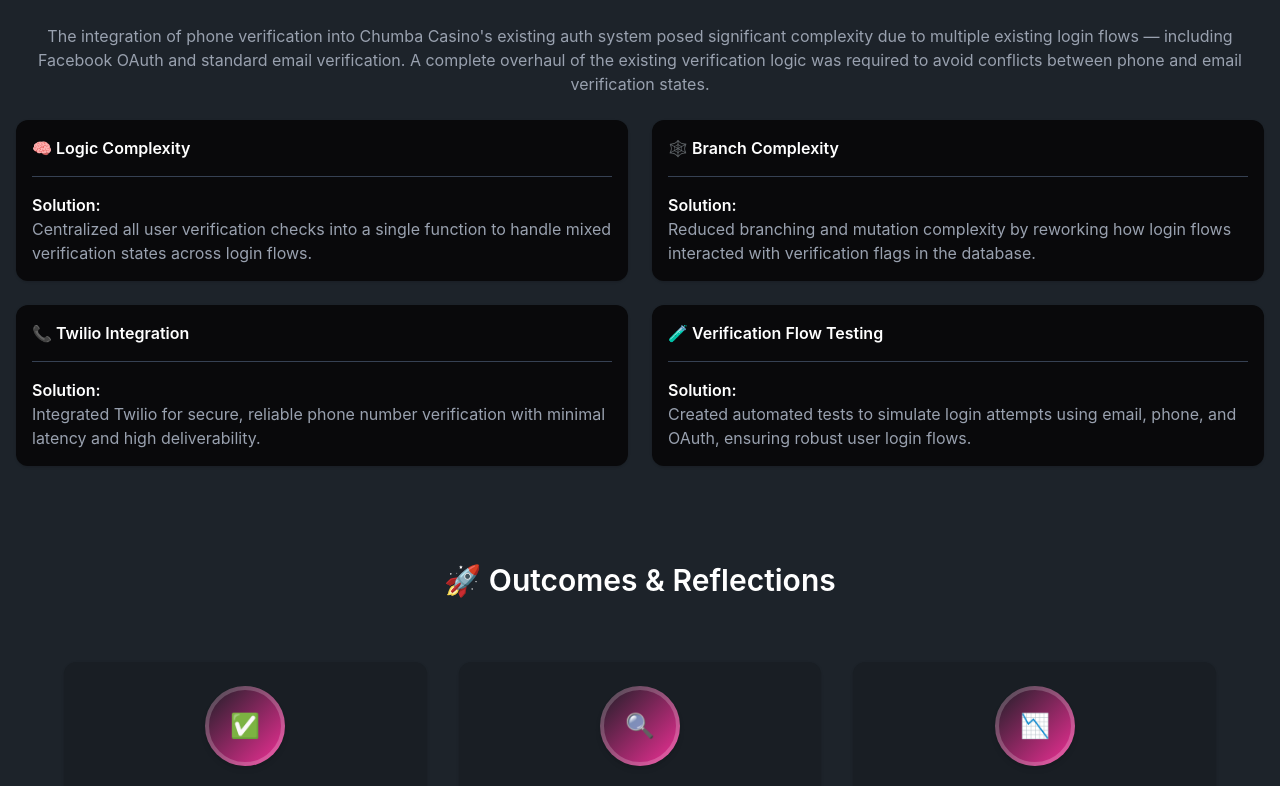
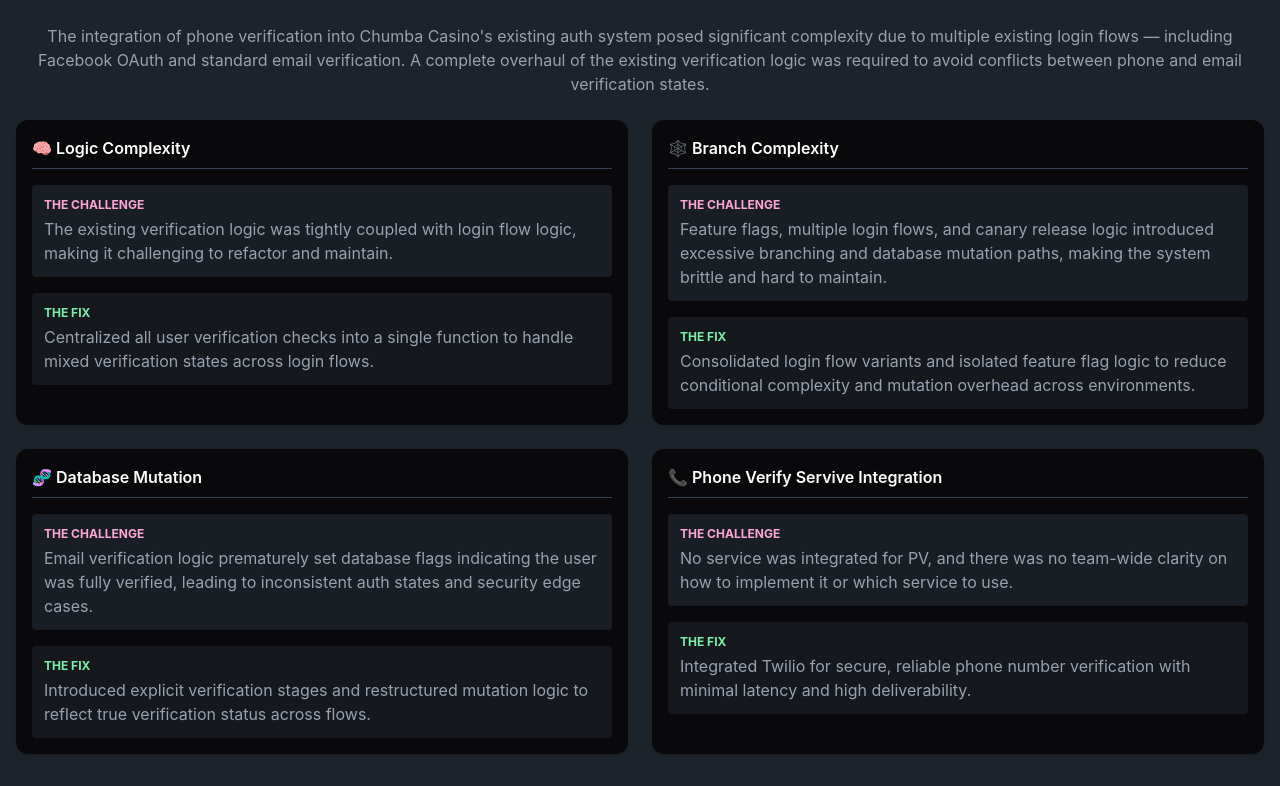
Before and after one commit to maddie-topaz/my-site, a Next.js app: page /projects/1 in a window 1280 px wide. Shown: the part 2468-3254 px from the top of the page. Built offline with nearby package versions, Linux system fonts and the light colour scheme.

Commit message:
fix: refactor feature cards

```diff
--- a/app/projects/[id]/page.tsx
+++ b/app/projects/[id]/page.tsx
@@ -222,19 +222,24 @@
             <div className="grid gap-6 text-left md:grid-cols-2">
               <FeatureCard
                 title="🧠 Logic Complexity"
-                desc="Centralized all user verification checks into a single function to handle mixed verification states across login flows."
+                problem="The existing verification logic was tightly coupled with login flow logic, making it challenging to refactor and maintain."
+                solution="Centralized all user verification checks into a single function to handle mixed verification states across login flows."
               />
               <FeatureCard
                 title="🕸️ Branch Complexity "
-                desc="Reduced branching and mutation complexity by reworking how login flows interacted with verification flags in the database."
+                problem="Feature flags, multiple login flows, and canary release logic introduced excessive branching and database mutation paths, making the system brittle and hard to maintain."
+                solution=" Consolidated login flow variants and isolated feature flag logic to reduce conditional complexity and mutation overhead across environments."
+              />
+
+              <FeatureCard
+                title="🧬 Database Mutation "
+                problem="Email verification logic prematurely set database flags indicating the user was fully verified, leading to inconsistent auth states and security edge cases."
+                solution="Introduced explicit verification stages and restructured mutation logic to reflect true verification status across flows."
               />
               <FeatureCard
-                title="📞 Twilio Integration"
-                desc="Integrated Twilio for secure, reliable phone number verification with minimal latency and high deliverability."
-              />
-              <FeatureCard
-                title="🧪 Verification Flow Testing"
-                desc="Created automated tests to simulate login attempts using email, phone, and OAuth, ensuring robust user login flows."
+                title="📞 Phone Verify Servive Integration"
+                problem="No service was integrated for PV, and there was no team-wide clarity on how to implement it or which service to use."
+                solution="Integrated Twilio for secure, reliable phone number verification with minimal latency and high deliverability."
               />
             </div>
           </div>
@@ -250,7 +255,7 @@
           custom={0.3}
           variants={fadeInUp}
         >
-          <h2 className="mb-16 text-center text-3xl font-semibold text-white">🚀 Outcomes & Reflections</h2>
+          <h2 className="mb-16 text-center text-3xl font-semibold text-white">🚀 Outcomes </h2>
 
           <div className="mx-auto grid max-w-6xl grid-cols-1 gap-8 sm:grid-cols-2 lg:grid-cols-3">
             {[
@@ -331,15 +336,19 @@
   )
 }
 
-function FeatureCard({ title, desc }: { title: string; desc: string }) {
+function FeatureCard({ title, problem, solution }: { title: string; problem: string; solution: string }) {
   return (
-    <div className="bg-neutral rounded-xl p-4 shadow">
-      <div className="mb-4 border-b border-gray-700 pb-4">
-        <h3 className="font-semibold text-white">{title}</h3>
+    <div className="bg-neutral space-y-4 rounded-xl p-4 shadow">
+      <h3 className="border-b border-gray-700 pb-2 font-semibold text-white">{title}</h3>
+
+      <div className="bg-base-200 rounded p-3">
+        <p className="mb-1 text-xs font-bold text-pink-300 uppercase">The Challenge</p>
+        <p className="text-gray-400">{problem}</p>
       </div>
-      <div>
-        <h3 className="font-semibold text-white">Solution:</h3>
-        <p className="text-gray-400">{desc}</p>
+
+      <div className="bg-base-300 rounded p-3">
+        <p className="mb-1 text-xs font-bold text-green-300 uppercase">The Fix</p>
+        <p className="text-gray-400">{solution}</p>
       </div>
     </div>
   )
```
